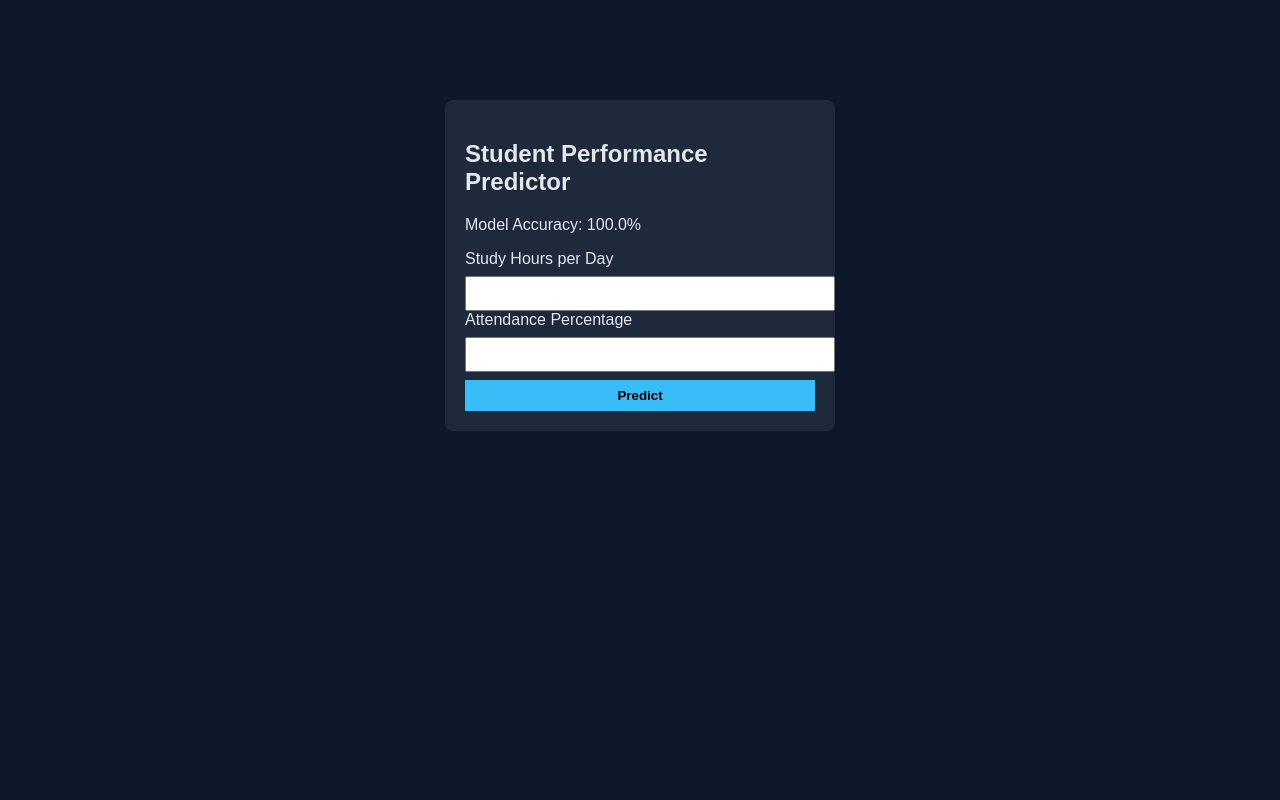
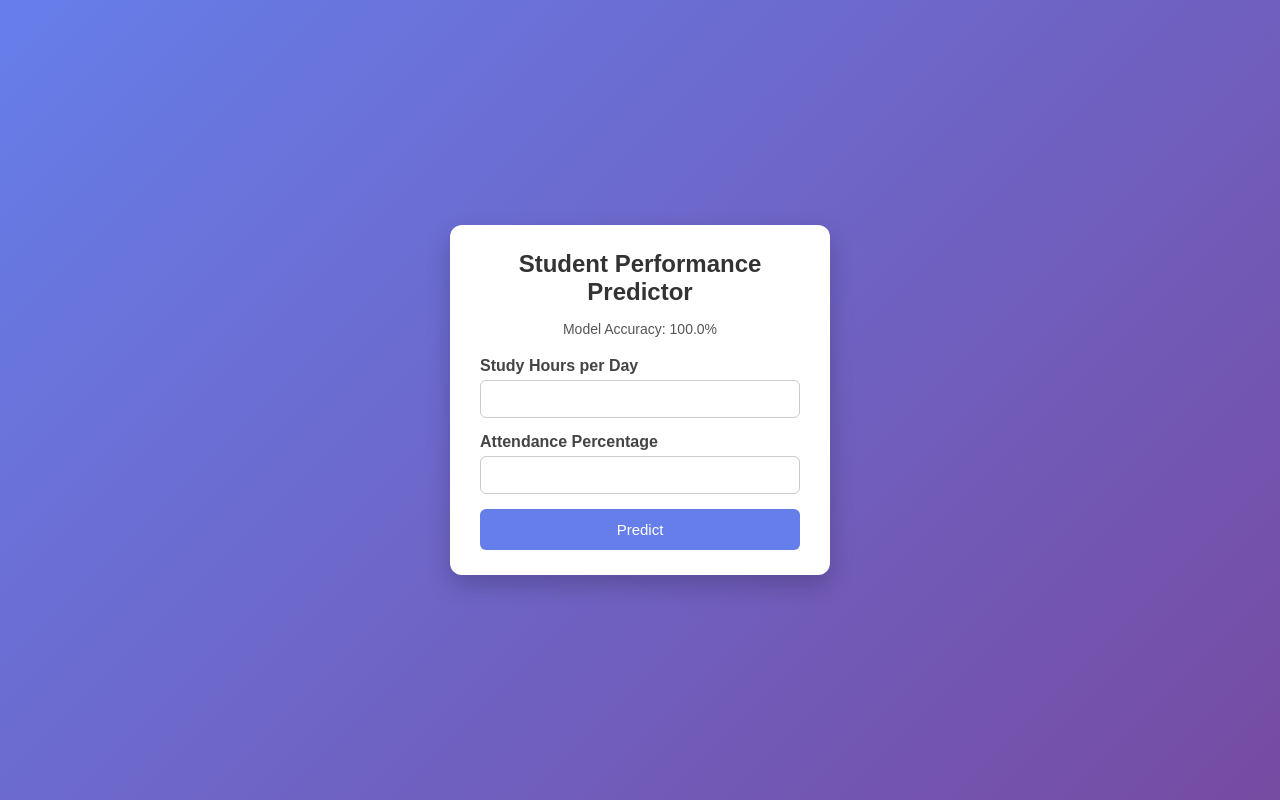
Before and after one commit to rfatima987/student-performance-predictor, a Flask app: page / in a window 1280 px wide. Run offline with Flask 3, Linux system fonts and the light colour scheme.

Commit message:
created better css file

```diff
--- a/static/style.css
+++ b/static/style.css
@@ -1,30 +1,90 @@
-body {
-    background-color: #0f172a;
-    color: #e5e7eb;
-    font-family: Arial, sans-serif;
+/* Reset default browser styles */
+* {
+    margin: 0;
+    padding: 0;
+    box-sizing: border-box;
+    font-family: Arial, Helvetica, sans-serif;
 }
 
-.container {
-    width: 350px;
-    margin: 100px auto;
-    padding: 20px;
-    background-color: #1e293b;
-    border-radius: 8px;
+/* Full page center */
+body {
+    min-height: 100vh;
+    background: linear-gradient(135deg, #667eea, #764ba2);
+    display: flex;
+    justify-content: center;
+    align-items: center;
 }
 
-input, button {
-    width: 100%;
-    padding: 8px;
-    margin-top: 8px;
+/* Main card */
+.container {
+    background: #ffffff;
+    width: 380px;
+    padding: 25px 30px;
+    border-radius: 12px;
+    box-shadow: 0 10px 25px rgba(0, 0, 0, 0.2);
 }
 
+/* Heading */
+.container h2 {
+    text-align: center;
+    margin-bottom: 15px;
+    color: #333;
+}
+
+/* Accuracy text */
+.container p {
+    text-align: center;
+    margin-bottom: 20px;
+    color: #555;
+    font-size: 14px;
+}
+
+/* Form layout */
+form {
+    display: flex;
+    flex-direction: column;
+}
+
+/* Labels */
+label {
+    margin-bottom: 5px;
+    font-weight: bold;
+    color: #444;
+}
+
+/* Inputs */
+input {
+    padding: 10px;
+    margin-bottom: 15px;
+    border-radius: 6px;
+    border: 1px solid #ccc;
+    font-size: 14px;
+}
+
+input:focus {
+    outline: none;
+    border-color: #667eea;
+}
+
+/* Button */
 button {
-    background-color: #38bdf8;
+    padding: 12px;
     border: none;
+    border-radius: 6px;
+    background-color: #667eea;
+    color: white;
+    font-size: 15px;
     cursor: pointer;
-    font-weight: bold;
+    transition: background 0.3s ease;
 }
 
 button:hover {
-    background-color: #0ea5e9;
+    background-color: #5a67d8;
 }
+
+/* Prediction result */
+h3 {
+    margin-top: 15px;
+    text-align: center;
+    color: #2d3748;
+}
```
